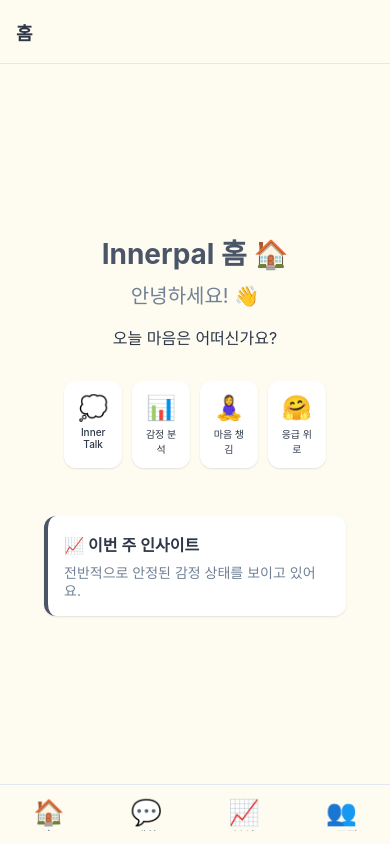
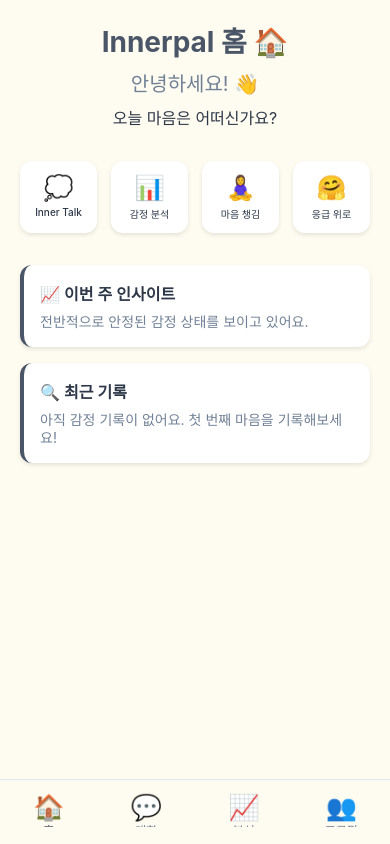
Before and after one commit to did88/Innerpal, a React Native app: screen / in a window 390 px wide. Built offline with nearby package versions, Linux system fonts and the light colour scheme.

Commit message:
Fix navigation overlapping and touch events with SafeAreaView and proper spacing

```diff
--- a/App.js
+++ b/App.js
@@ -3,7 +3,7 @@ import { NavigationContainer } from '@react-navigation/native';
 import { createStackNavigator } from '@react-navigation/stack';
 import { createBottomTabNavigator } from '@react-navigation/bottom-tabs';
 import { StatusBar } from 'expo-status-bar';
-import { StyleSheet, View, Text, ActivityIndicator } from 'react-native';
+import { StyleSheet, View, Text, ActivityIndicator, ScrollView, TouchableOpacity, SafeAreaView, Platform } from 'react-native';
 
 // 임시로 import 문제 해결을 위해 직접 정의
 const APP_CONFIG = {
@@ -18,41 +18,77 @@ const APP_CONFIG = {
 };
 
 // 임시 홈 화면 (HomeScreen import 오류 방지)
-const HomeScreen = () => (
-  <View style={[styles.container, styles.center]}>
+const HomeScreen = ({ navigation }) => (
+  <SafeAreaView style={styles.safeArea}>
+    <ScrollView
+      style={styles.container}
+      contentContainerStyle={styles.scrollContent}
+      showsVerticalScrollIndicator={false}
+    >
+      <View style={styles.header}>
         <Text style={styles.title}>Innerpal 홈 🏠</Text>
         <Text style={styles.subtitle}>안녕하세요! 👋</Text>
         <Text style={styles.text}>오늘 마음은 어떠신가요?</Text>
+      </View>
 
       <View style={styles.quickActions}>
-      <View style={styles.actionButton}>
+        <TouchableOpacity
+          style={styles.actionButton}
+          onPress={() => navigation.navigate('InnerTalk')}
+          activeOpacity={0.7}
+        >
           <Text style={styles.actionEmoji}>💭</Text>
           <Text style={styles.actionText}>Inner Talk</Text>
-      </View>
-      <View style={styles.actionButton}>
+        </TouchableOpacity>
+
+        <TouchableOpacity
+          style={styles.actionButton}
+          onPress={() => navigation.navigate('Insights')}
+          activeOpacity={0.7}
+        >
           <Text style={styles.actionEmoji}>📊</Text>
           <Text style={styles.actionText}>감정 분석</Text>
-      </View>
-      <View style={styles.actionButton}>
+        </TouchableOpacity>
+
+        <TouchableOpacity
+          style={styles.actionButton}
+          onPress={() => alert('마음 챙김 기능 개발 중입니다!')}
+          activeOpacity={0.7}
+        >
           <Text style={styles.actionEmoji}>🧘‍♀️</Text>
           <Text style={styles.actionText}>마음 챙김</Text>
-      </View>
-      <View style={styles.actionButton}>
+        </TouchableOpacity>
+
+        <TouchableOpacity
+          style={styles.actionButton}
+          onPress={() => alert('응급 위로 기능 개발 중입니다!')}
+          activeOpacity={0.7}
+        >
           <Text style={styles.actionEmoji}>🤗</Text>
           <Text style={styles.actionText}>응급 위로</Text>
-      </View>
+        </TouchableOpacity>
       </View>
 
       <View style={styles.card}>
         <Text style={styles.cardTitle}>📈 이번 주 인사이트</Text>
         <Text style={styles.cardText}>전반적으로 안정된 감정 상태를 보이고 있어요.</Text>
       </View>
+
+      <View style={styles.card}>
+        <Text style={styles.cardTitle}>🔍 최근 기록</Text>
+        <Text style={styles.cardText}>아직 감정 기록이 없어요. 첫 번째 마음을 기록해보세요!</Text>
       </View>
+
+      {/* 하단 탭 네비게이션 공간 확보 */}
+      <View style={styles.bottomSpacer} />
+    </ScrollView>
+  </SafeAreaView>
 );
 
 // 임시 화면 컴포넌트들
-const InnerTalkScreen = () => (
-  <View style={[styles.container, styles.center]}>
+const InnerTalkScreen = ({ navigation }) => (
+  <SafeAreaView style={styles.safeArea}>
+    <ScrollView style={styles.container} contentContainerStyle={styles.centerContent}>
       <Text style={styles.title}>Inner Talk 💭</Text>
       <Text style={styles.text}>AI와의 감정 대화 화면</Text>
       <Text style={styles.devNote}>
@@ -60,11 +96,20 @@ const InnerTalkScreen = () => (
         • CBT 인지재구성 질문 시퀀스{'\n'}
         • 실시간 감정 강도 측정
       </Text>
-  </View>
+
+      <TouchableOpacity
+        style={styles.demoButton}
+        onPress={() => alert('곧 AI와 대화할 수 있게 됩니다!')}
+      >
+        <Text style={styles.demoButtonText}>AI와 대화 시작하기</Text>
+      </TouchableOpacity>
+    </ScrollView>
+  </SafeAreaView>
 );
 
-const InsightsScreen = () => (
-  <View style={[styles.container, styles.center]}>
+const InsightsScreen = ({ navigation }) => (
+  <SafeAreaView style={styles.safeArea}>
+    <ScrollView style={styles.container} contentContainerStyle={styles.centerContent}>
       <Text style={styles.title}>Pal Insights 📊</Text>
       <Text style={styles.text}>감정 패턴 분석 및 인사이트</Text>
       <Text style={styles.devNote}>
@@ -72,11 +117,20 @@ const InsightsScreen = () => (
         • 주간/월간 감정 리포트{'\n'}
         • 개인화된 성장 인사이트
       </Text>
-  </View>
+
+      <TouchableOpacity
+        style={styles.demoButton}
+        onPress={() => alert('감정 분석 기능을 준비 중입니다!')}
+      >
+        <Text style={styles.demoButtonText}>감정 패턴 보기</Text>
+      </TouchableOpacity>
+    </ScrollView>
+  </SafeAreaView>
 );
 
-const ProfileScreen = () => (
-  <View style={[styles.container, styles.center]}>
+const ProfileScreen = ({ navigation }) => (
+  <SafeAreaView style={styles.safeArea}>
+    <ScrollView style={styles.container} contentContainerStyle={styles.centerContent}>
       <Text style={styles.title}>프로필 ⚙️</Text>
       <Text style={styles.text}>사용자 설정 및 계정 관리</Text>
       <Text style={styles.devNote}>
@@ -84,7 +138,15 @@ const ProfileScreen = () => (
         • 알림 및 보안 설정{'\n'}
         • 데이터 내보내기
       </Text>
-  </View>
+
+      <TouchableOpacity
+        style={styles.demoButton}
+        onPress={() => alert('프로필 설정 기능을 개발 중입니다!')}
+      >
+        <Text style={styles.demoButtonText}>설정 열기</Text>
+      </TouchableOpacity>
+    </ScrollView>
+  </SafeAreaView>
 );
 
 const Stack = createStackNavigator();
@@ -100,14 +162,19 @@ function MainTabs() {
           borderTopColor: APP_CONFIG.colors.border,
           borderTopWidth: 1,
           paddingTop: 8,
-          paddingBottom: 8,
-          height: 60,
+          paddingBottom: Platform.OS === 'ios' ? 25 : 8, // iOS에서 홈 인디케이터 공간 확보
+          height: Platform.OS === 'ios' ? 85 : 65,
+          position: 'absolute',
+          bottom: 0,
+          left: 0,
+          right: 0,
         },
         tabBarActiveTintColor: APP_CONFIG.colors.primary,
         tabBarInactiveTintColor: APP_CONFIG.colors.textLight,
         tabBarLabelStyle: {
           fontSize: 12,
           fontWeight: '500',
+          marginBottom: Platform.OS === 'ios' ? 0 : 4,
         },
         headerStyle: {
           backgroundColor: APP_CONFIG.colors.background,
@@ -119,6 +186,7 @@ function MainTabs() {
           fontWeight: '600',
           color: APP_CONFIG.colors.text,
         },
+        tabBarHideOnKeyboard: true, // 키보드가 나타날 때 탭바 숨김
       }}
     >
       <Tab.Screen
@@ -127,6 +195,7 @@ function MainTabs() {
         options={{
           title: '홈',
           tabBarLabel: '홈',
+          headerShown: false,
           tabBarIcon: ({ focused, color, size }) => (
             <Text style={{ fontSize: size, color }}>
               {focused ? '🏠' : '🏡'}
@@ -140,6 +209,7 @@ function MainTabs() {
         options={{
           title: 'Inner Talk',
           tabBarLabel: '대화',
+          headerShown: false,
           tabBarIcon: ({ focused, color, size }) => (
             <Text style={{ fontSize: size, color }}>
               {focused ? '💭' : '💬'}
@@ -153,6 +223,7 @@ function MainTabs() {
         options={{
           title: 'Pal Insights',
           tabBarLabel: '분석',
+          headerShown: false,
           tabBarIcon: ({ focused, color, size }) => (
             <Text style={{ fontSize: size, color }}>
               {focused ? '📊' : '📈'}
@@ -166,6 +237,7 @@ function MainTabs() {
         options={{
           title: '프로필',
           tabBarLabel: '프로필',
+          headerShown: false,
           tabBarIcon: ({ focused, color, size }) => (
             <Text style={{ fontSize: size, color }}>
               {focused ? '👤' : '👥'}
@@ -190,7 +262,8 @@ export default function App() {
   // 로딩 화면
   if (loading) {
     return (
-      <View style={[styles.container, styles.center]}>
+      <SafeAreaView style={styles.safeArea}>
+        <View style={[styles.container, styles.centerContent]}>
           <Text style={styles.logoText}>Innerpal</Text>
           <Text style={styles.tagline}>Your inner friend, always</Text>
           <ActivityIndicator
@@ -202,6 +275,7 @@ export default function App() {
             내면의 친구를 깨우는 중...
           </Text>
         </View>
+      </SafeAreaView>
     );
   }
 
@@ -219,14 +293,30 @@ export default function App() {
 }
 
 const styles = StyleSheet.create({
+  safeArea: {
+    flex: 1,
+    backgroundColor: '#FEFCF0',
+  },
   container: {
     flex: 1,
     backgroundColor: '#FEFCF0',
   },
-  center: {
+  scrollContent: {
+    paddingHorizontal: 20,
+    paddingTop: 20,
+  },
+  centerContent: {
+    flexGrow: 1,
     justifyContent: 'center',
     alignItems: 'center',
-    padding: 24,
+    paddingHorizontal: 24,
+    paddingBottom: 100, // 탭바 공간 확보
+  },
+
+  // 헤더 스타일
+  header: {
+    alignItems: 'center',
+    marginBottom: 24,
   },
   logoText: {
     fontSize: 42,
@@ -251,7 +341,7 @@ const styles = StyleSheet.create({
   subtitle: {
     fontSize: 20,
     color: '#718096',
-    marginBottom: 16,
+    marginBottom: 8,
     textAlign: 'center',
   },
   text: {
@@ -266,7 +356,7 @@ const styles = StyleSheet.create({
     textAlign: 'center',
     fontStyle: 'italic',
     marginTop: 16,
-    paddingHorizontal: 24,
+    marginBottom: 24,
     lineHeight: 20,
   },
 
@@ -275,8 +365,7 @@ const styles = StyleSheet.create({
     flexDirection: 'row',
     flexWrap: 'wrap',
     justifyContent: 'space-between',
-    marginVertical: 24,
-    paddingHorizontal: 20,
+    marginBottom: 24,
   },
   actionButton: {
     width: '22%',
@@ -286,10 +375,10 @@ const styles = StyleSheet.create({
     borderRadius: 12,
     marginBottom: 8,
     shadowColor: '#000',
-    shadowOffset: { width: 0, height: 1 },
+    shadowOffset: { width: 0, height: 2 },
     shadowOpacity: 0.1,
-    shadowRadius: 2,
-    elevation: 2,
+    shadowRadius: 4,
+    elevation: 3,
   },
   actionEmoji: {
     fontSize: 24,
@@ -302,19 +391,19 @@ const styles = StyleSheet.create({
     fontWeight: '500',
   },
 
+  // 카드 스타일
   card: {
     backgroundColor: 'white',
     borderRadius: 12,
     padding: 16,
-    marginTop: 16,
-    marginHorizontal: 20,
+    marginBottom: 16,
     borderLeftWidth: 4,
     borderLeftColor: '#4A5568',
     shadowColor: '#000',
-    shadowOffset: { width: 0, height: 1 },
+    shadowOffset: { width: 0, height: 2 },
     shadowOpacity: 0.1,
-    shadowRadius: 2,
-    elevation: 2,
+    shadowRadius: 4,
+    elevation: 3,
   },
   cardTitle: {
     fontSize: 16,
@@ -327,4 +416,29 @@ const styles = StyleSheet.create({
     color: '#718096',
     lineHeight: 18,
   },
+
+  // 데모 버튼
+  demoButton: {
+    backgroundColor: '#4A5568',
+    paddingHorizontal: 24,
+    paddingVertical: 12,
+    borderRadius: 25,
+    marginTop: 20,
+    shadowColor: '#000',
+    shadowOffset: { width: 0, height: 2 },
+    shadowOpacity: 0.2,
+    shadowRadius: 4,
+    elevation: 4,
+  },
+  demoButtonText: {
+    color: 'white',
+    fontSize: 16,
+    fontWeight: '600',
+    textAlign: 'center',
+  },
+
+  // 하단 공간 확보
+  bottomSpacer: {
+    height: Platform.OS === 'ios' ? 100 : 80, // 탭바 높이만큼 여백
+  },
 });
```
Lines whose indentation alone changed are shown as unchanged.
